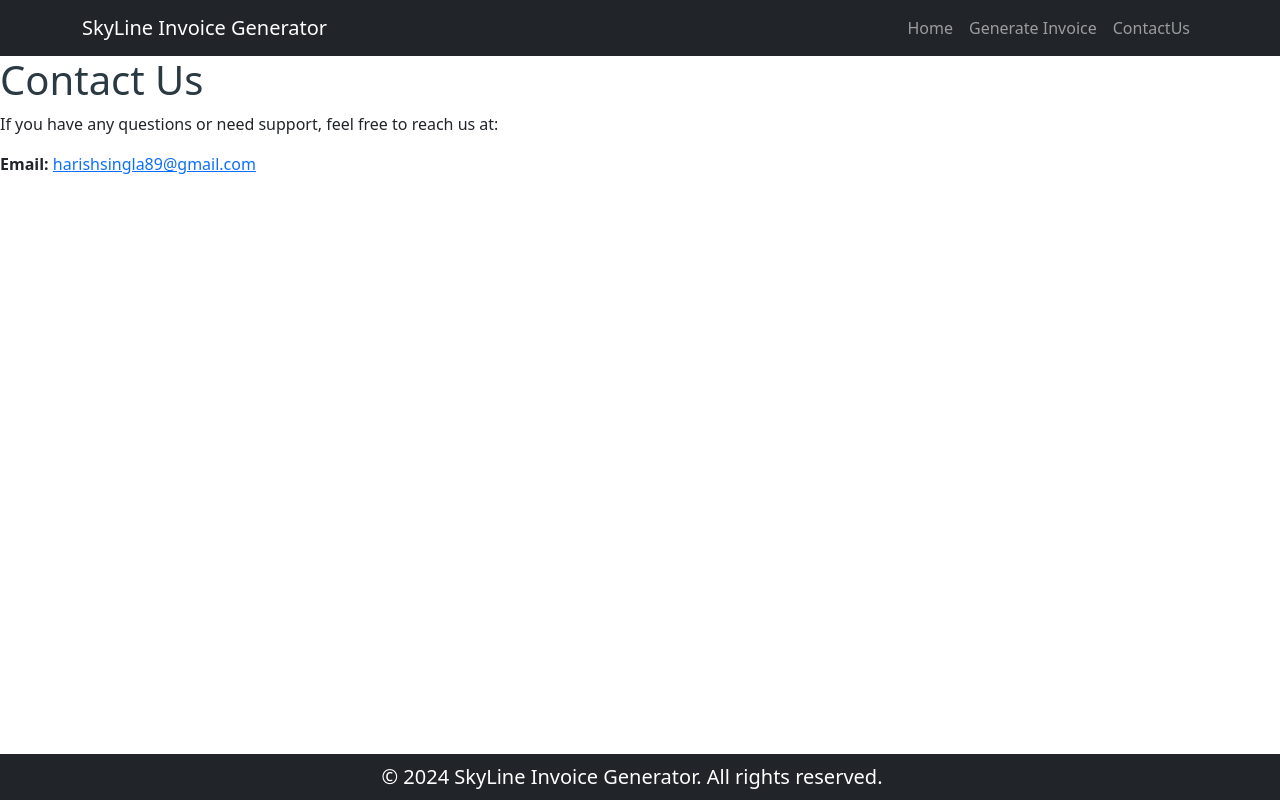
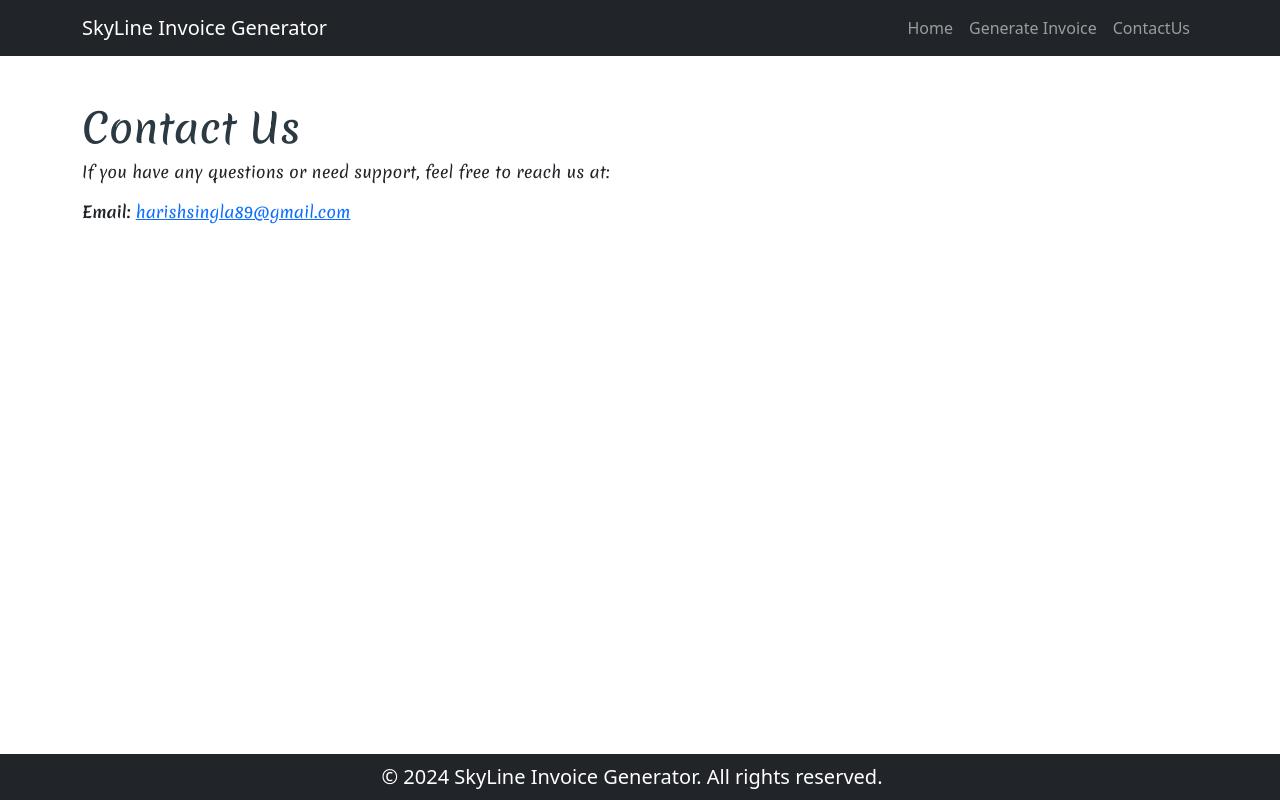
Before and after one commit to singlaHarish/invoice-generator-ui, a React (Create React App) app: page /contactus in a window 1280 px wide. Built offline with nearby package versions, Linux system fonts and the light colour scheme; a web font is replaced by a local one.

Commit message:
contact us component

```diff
--- a/src/components/Contactus.tsx
+++ b/src/components/Contactus.tsx
@@ -1,13 +1,21 @@
 import React from "react"
+import { Col, Container, Row } from "react-bootstrap"
 
 const Contactus = () => {
     return (
-        <div>
-            <h2>Contact Us</h2>
-            <p>If you have any questions or need support, feel free to reach us at:</p>
-            <p>
-                <strong>Email:</strong> <a href="mailto:harishsingla89@gmail.com">harishsingla89@gmail.com</a>
-            </p>
+        <div className="contactus">
+            <Container className="mt-5 content">
+                <Row>
+                    <Col>
+                        <h2>Contact Us</h2>
+                        <p>If you have any questions or need support, feel free to reach us at:</p>
+                        <p>
+                            <strong>Email:</strong> <a href="mailto:harishsingla89@gmail.com">harishsingla89@gmail.com</a>
+                        </p>
+                    </Col>
+                </Row>
+            </Container>
+
         </div>
     )
 }
--- a/src/components/Home.tsx
+++ b/src/components/Home.tsx
@@ -8,13 +8,13 @@ const Home = () => {
                 <Row>
                     <Col>
                         <h2>Welcome to our easy-to-use invoice generator, designed specifically for small shopkeepers!</h2>
+                        <p className="welcomepage">
+                            With our tool, you can quickly create proessional invoices by simply inputting the items purchased by your customers.
+                            Once completed, you can generate a PDF version of the invoice, ready for printing or sharing digitally.
+                            Say goodbye to the hassle of manual paperwork and focus on what matters most running your business.
+                            Streamline your invoicing process with us today!
+                        </p>
                     </Col>
-                    <p className="welcomepage">
-                        With our tool, you can quickly create proessional invoices by simply inputting the items purchased by your customers.
-                        Once completed, you can generate a PDF version of the invoice, ready for printing or sharing digitally.
-                        Say goodbye to the hassle of manual paperwork and focus on what matters most running your business.
-                        Streamline your invoicing process with us today!
-                    </p>
                 </Row>
             </Container>
         </div>
--- a/src/index.scss
+++ b/src/index.scss
@@ -27,7 +27,7 @@ html, body {
 }
 
 
-.home {
+.home .contactus {
   font-family: Arial, sans-serif;
 }
 
```
